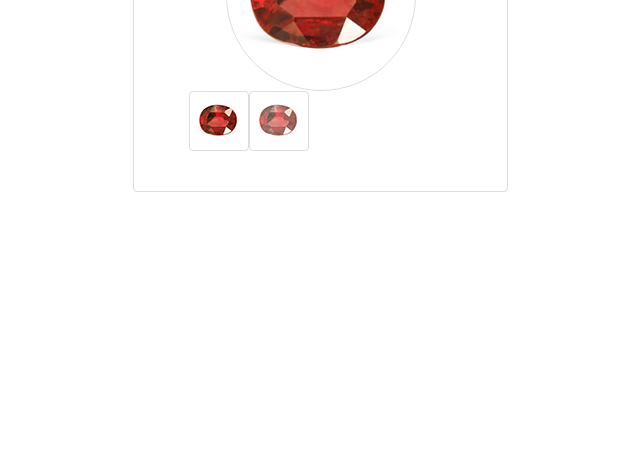
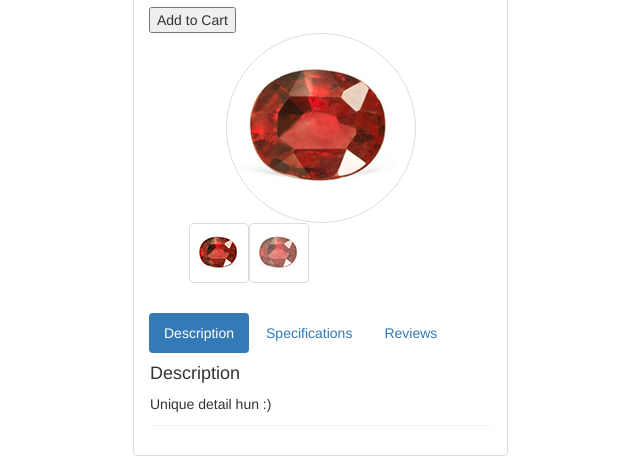
Before and after one commit to karlafernandes/AngularJS-CodeSchool-Project, a plain HTML site: page index.html in a window 1280 px wide. Shown: the part 636-1112 px from the top of the page, without its empty margins (312-952 px from the left). Before the commit the page ends 848 px from the top, so only its background shows below. Drawn offline with Linux system fonts and the light colour scheme.

Commit message:
feat: adding tabs for products

```diff
--- a/index.html
+++ b/index.html
@@ -19,13 +19,32 @@
 					<p>{{product.description}}</p>
 					<button ng-show="product.canPurchase">Add to Cart</button>
 
-		        <!-- Image Gallery  -->
 					<div class="gallery" ng-show="product.images.length">
 						<img class="img img-circle img-thumbnail center-block" ng-src="{{product.images[0]}}" />
 						<ul class="clearfix">
 							<li class="small-image pull-left thumbnail" ng-repeat="image in product.images" ng-hide="{{$index + 1}}==1"><img ng-src="{{image}}" /> </li>
 						</ul>
 					</div>
+					<section ng-init="tab = 1">
+						<ul class="nav nav-pills">
+							<li ng-class="{active: tab === 1}"><a href ng-click="tab = 1">Description</a></li>
+							<li ng-class="{active: tab === 2}"><a href ng-click="tab = 2">Specifications</a></li>
+							<li ng-class="{active: tab === 3}"><a href ng-click="tab = 3">Reviews</a></li>
+						</ul>
+					</section>
+					<div class="panel" ng-show="tab === 1">
+						<h4>Description</h4>
+						<p>{{product.description}}</p>
+					</div>
+					<div class="panel" ng-show="tab === 2">
+						<h4>Specifications</h4>
+						<p>Not yet</p>
+					</div>
+					<div class="panel" ng-show="tab === 3">
+						<h4>Reviews</h4>
+						<p>Not yet</p>
+					</div>
+
 				</div>
 			</div>
 		</div>
```
Lines whose indentation alone changed are shown as unchanged.
